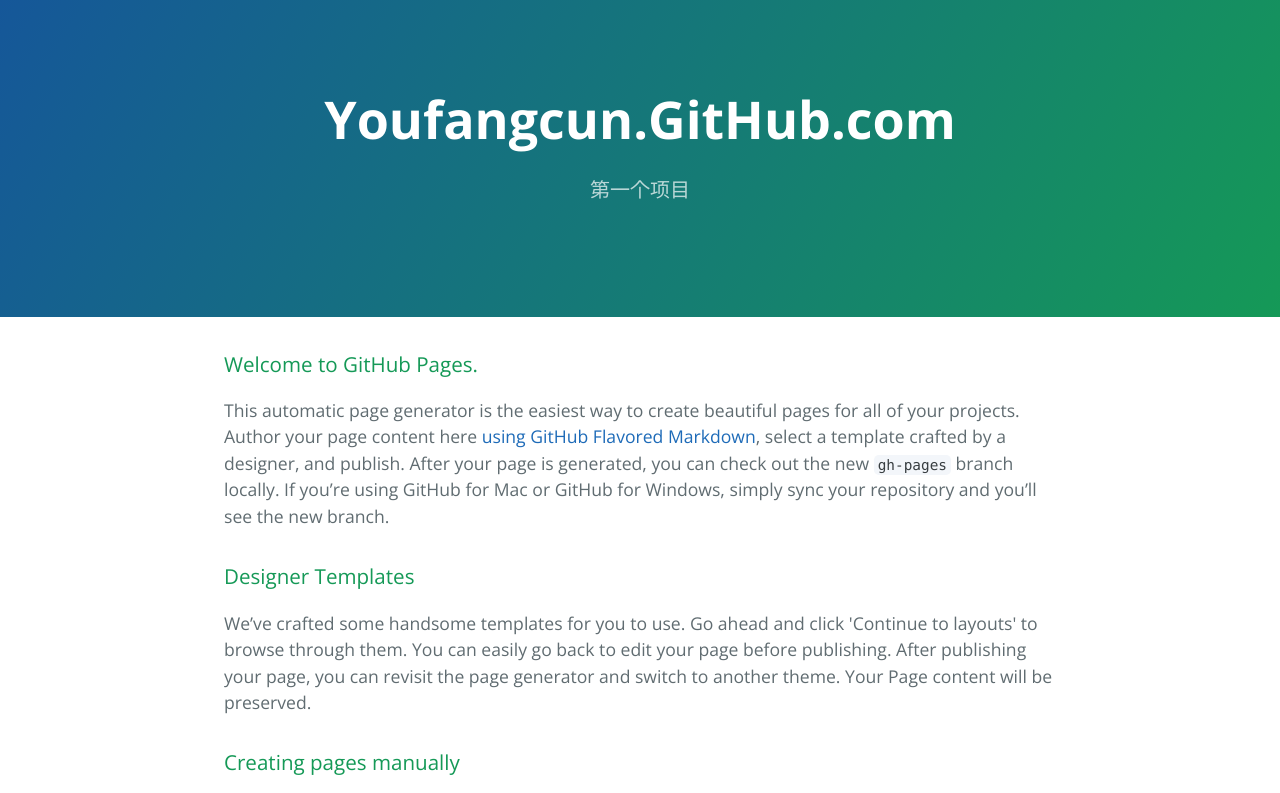
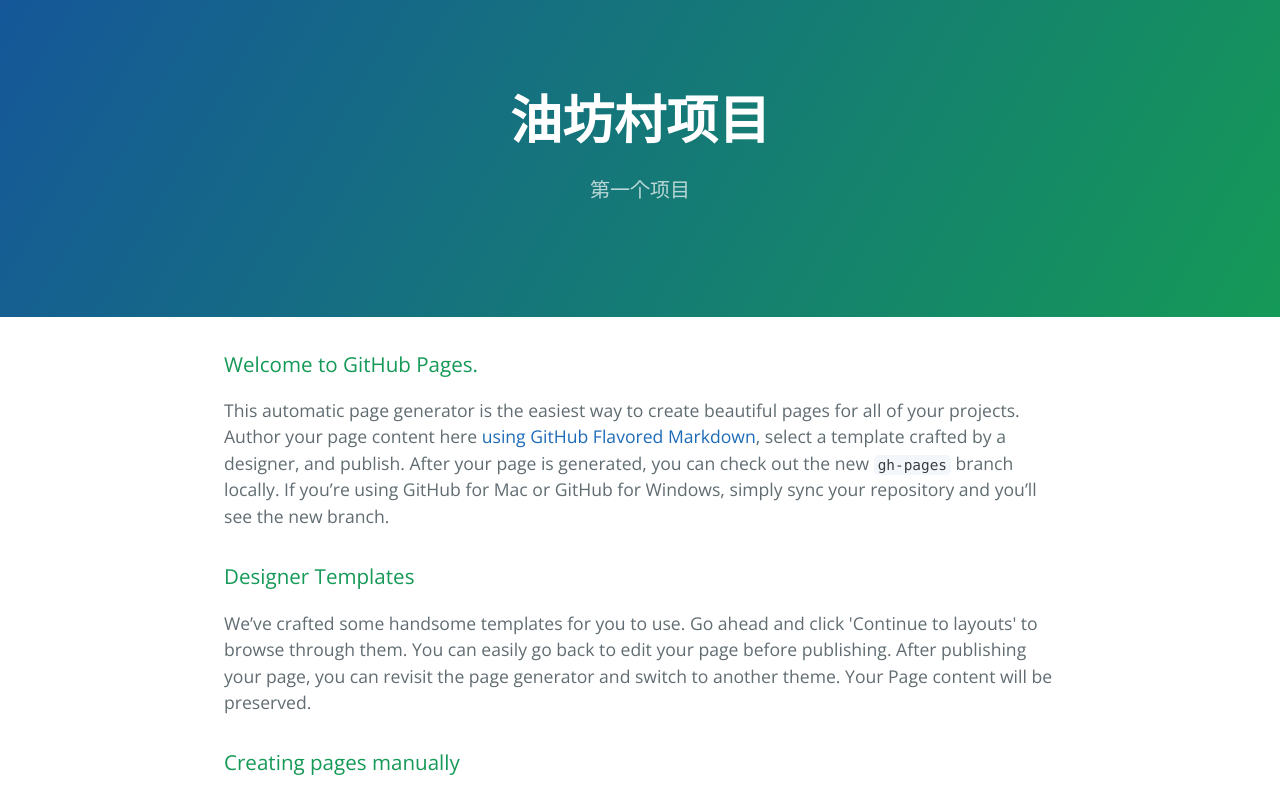
Before and after one commit to youfangcun/youfangcun.github.com, a plain HTML site: page index.html in a window 1280 px wide. Shown: the top 793 px of the page. Drawn offline with nearby package versions, Linux system fonts and the light colour scheme.

Commit message:
Update index.html

```diff
--- a/index.html
+++ b/index.html
@@ -11,7 +11,7 @@
   </head>
   <body>
     <section class="page-header">
-      <h1 class="project-name">Youfangcun.GitHub.com</h1>
+      <h1 class="project-name">油坊村项目</h1>
       <h2 class="project-tagline">第一个项目</h2>
     </section>
 
@@ -47,7 +47,7 @@
       </footer>
 
     </section>
-
+啊啊啊啊啊啊啊啊啊啊啊啊啊啊啊啊啊啊啊啊啊啊啊啊
 
   </body>
 </html>
```
